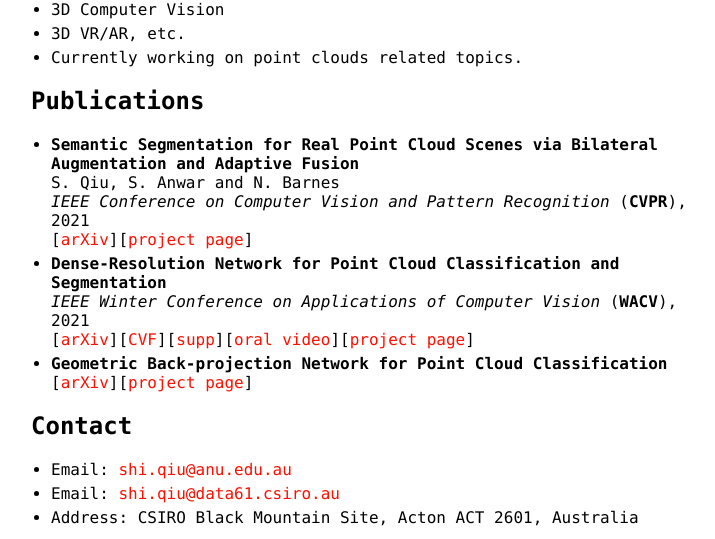
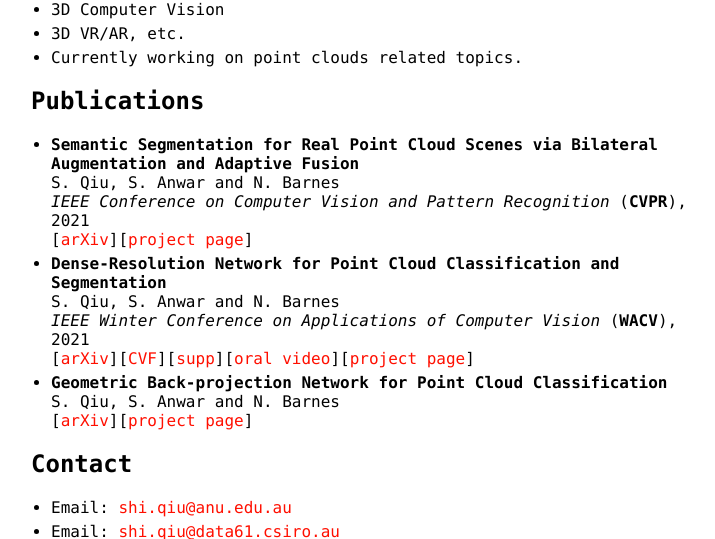
Before and after one commit to ShiQiu0419/ShiQiu0419.github.io, a Jekyll site: the page built from index.md, in a window 1280 px wide and 900 px high, scrolled down 786 px, cut to the strip 0-539 px from the top of the window. Shown: the whole strip, without its empty margins (259-974 px from the left). Built offline with Jekyll 4.4.1, drawn with Linux system fonts in a browser that asks for light colours; our own code applies the rules of GitHub Pages for plain Markdown files.

Commit message:
Update index.md

```diff
--- a/index.md
+++ b/index.md
@@ -38,9 +38,11 @@ S. Qiu, S. Anwar and N. Barnes
 *IEEE Conference on Computer Vision and Pattern Recognition* (**CVPR**), 2021
 [[arXiv](https://arxiv.org/abs/2103.07074)][[project page](https://github.com/ShiQiu0419/BAAF-Net)]
 * **Dense-Resolution Network for Point Cloud Classification and Segmentation**
+S. Qiu, S. Anwar and N. Barnes
 *IEEE Winter Conference on Applications of Computer Vision* (**WACV**), 2021
 [[arXiv](https://arxiv.org/abs/2005.06734)][[CVF](https://openaccess.thecvf.com/content/WACV2021/papers/Qiu_Dense-Resolution_Network_for_Point_Cloud_Classification_and_Segmentation_WACV_2021_paper.pdf)][[supp](https://openaccess.thecvf.com/content/WACV2021/supplemental/Qiu_Dense-Resolution_Network_for_WACV_2021_supplemental.pdf)][[oral video](https://youtu.be/TnbksHzaJzw)][[project page](https://github.com/ShiQiu0419/DRNet)]
 * **Geometric Back-projection Network for Point Cloud Classification**
+S. Qiu, S. Anwar and N. Barnes
 [[arXiv](https://arxiv.org/abs/1911.12885)][[project page](https://github.com/ShiQiu0419/GFNet)]
 
 ## Contact
```
